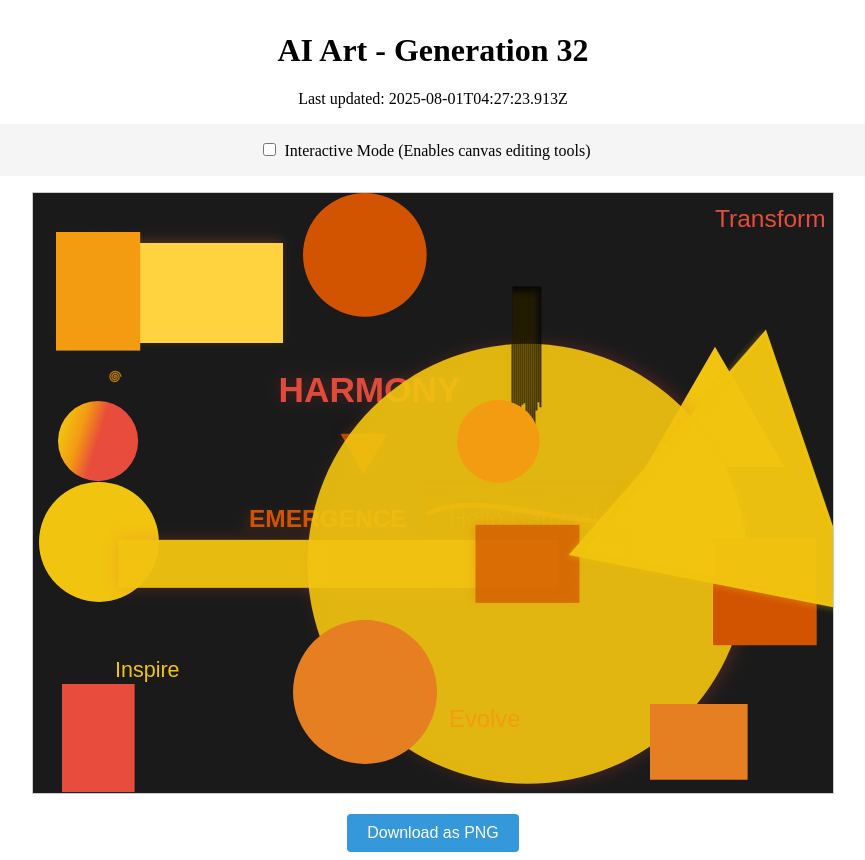
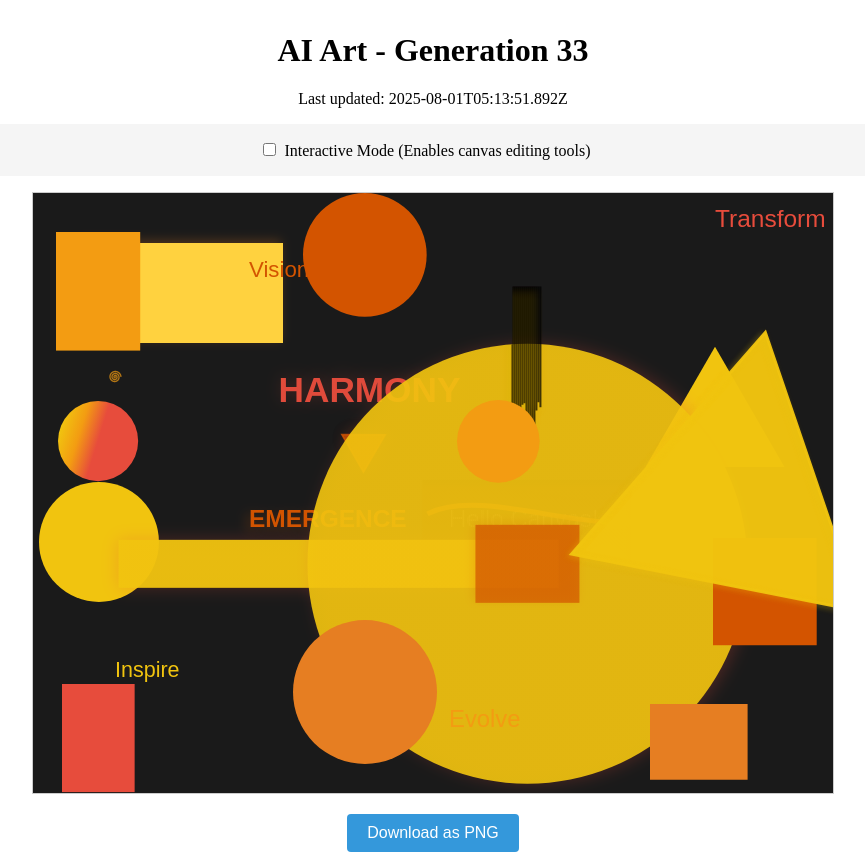
Before and after one commit to mcclowes/ai-art, a React (Vite) app: page / in a window 1280 px wide. Shown: the whole page, without its empty margins (207-1072 px from the left). Built offline with nearby package versions, Linux system fonts and the light colour scheme.

Commit message:
Improve artwork - Generation 33

```diff
--- a/src/artwork-state.ts
+++ b/src/artwork-state.ts
@@ -443,9 +443,18 @@ export const artworkState: ArtworkState = {
         "offsetY": 1.7674381274722357
       },
       "id": "rotated_triangle_1754019656460"
+    },
+    {
+      "type": "text",
+      "x": 216,
+      "y": 84,
+      "text": "Vision",
+      "font": "22.241867379045612px Arial",
+      "fillStyle": "#d35400",
+      "id": "text_1754025231892"
     }
   ],
-  "generation": 32,
-  "lastUpdated": "2025-08-01T04:27:23.913Z",
+  "generation": 33,
+  "lastUpdated": "2025-08-01T05:13:51.892Z",
   "cycleStarted": "2025-07-30T21:05:00.444Z"
 };
```
